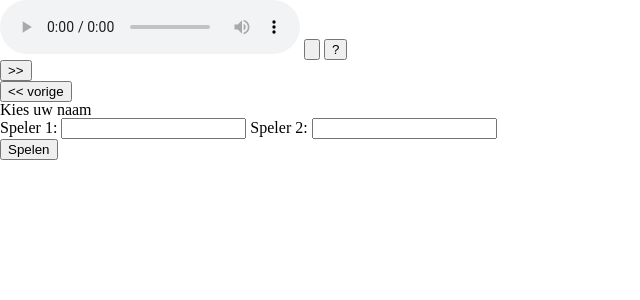
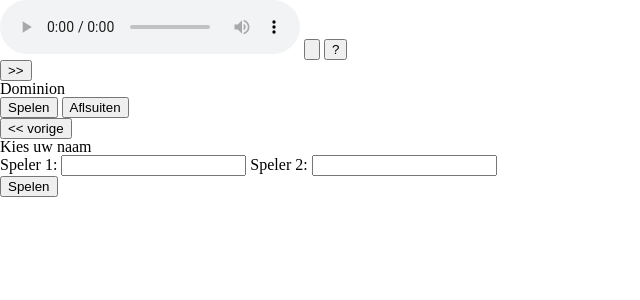
Before and after one commit to Yentis/Dominion, a PHP site: page /Dominionindex.php in a window 1280 px wide. Shown: the top 300 px of the page, without its empty margins (0-640 px from the left). Run offline with PHP 8.4, Linux system fonts and the light colour scheme.

Commit message:
Update ToonFuncties.php

```diff
--- a/PHP/ToonFuncties.php
+++ b/PHP/ToonFuncties.php
@@ -20,16 +20,16 @@
     </div>
 
 
-    <!--<form id="start">
+    <form id="start">
         <h1>Dominion</h1>
         <input type="submit" class="groteKnop" id="spelen" value="Spelen">
 
         <input type="button" class="groteKnop" value="Aflsuiten">
-    </form>-->
+    </form>
 
     <!--bovenstaande form in commentaar want anders ist fucked up-->
 
-    <form method="get" id="naamgeving" action="dominionindex.php?actie=Gamepagina">
+    <form method="post" class="hide" id="naamgeving" action="dominionindex.php?actie=GamePagina">
         <input type="button" id="vorige" value="<< vorige">
         <h3>Kies uw naam</h3>
 
@@ -41,9 +41,11 @@
         <input type="text" id="speler2" name="speler2" maxlength="15"/>
 
         <div>
-            <input type="submit" class="startp2" value="Spelen" name="jaknop">
+            <input type="submit" id="speelSpel" class="startp2" value="Spelen" name="jaknop">
         </div>
     </form>
 
     <?php
 }
+
+?>
```
